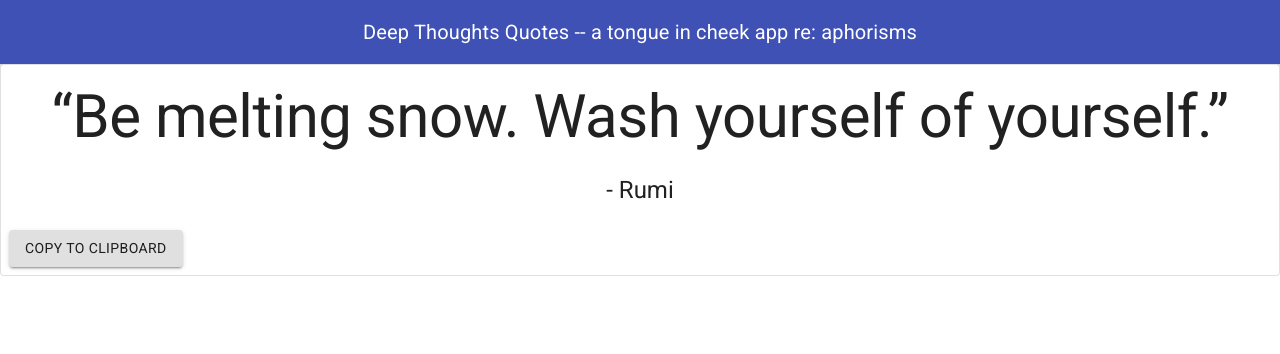
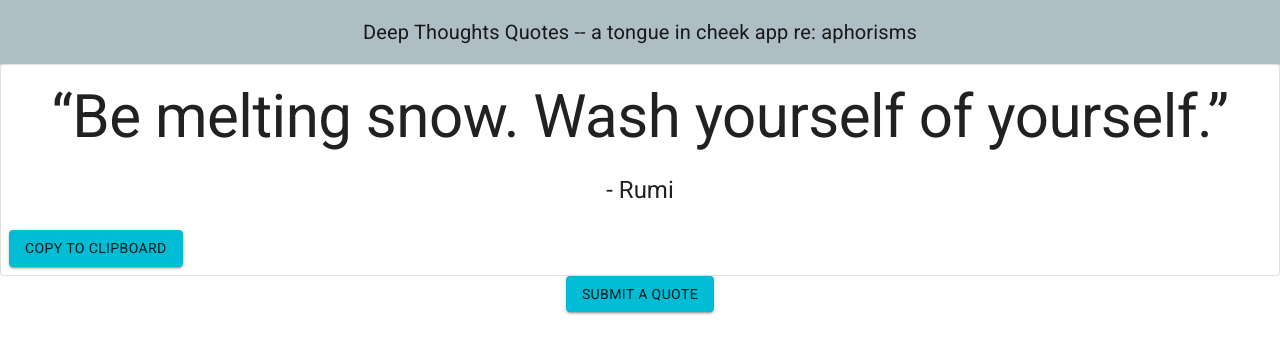
Before and after one commit to MichaelBurak/deep-thoughts-refactor, a React (Create React App) app: page / in a window 1280 px wide. Shown: the top 354 px of the page. Built offline with nearby package versions, Linux system fonts and the light colour scheme.

Commit message:
styling or themeing and submissionformcontainer

```diff
--- a/src/App.js
+++ b/src/App.js
@@ -1,13 +1,33 @@
 import './App.css';
 import 'fontsource-roboto';
+import { createMuiTheme } from '@material-ui/core/styles';
+import { ThemeProvider } from '@material-ui/styles';
 import QuoteAppBar from './components/QuoteAppBar';
 import DisplayedQuote from './components/DisplayedQuote';
+import SubmissionFormContainer from './components/SubmissionFormContainer'
+
+const theme = createMuiTheme({
+  palette: {
+    primary: {
+      // A blue grey theme
+      main: '#afbdc4',
+      light: '#e1eff7',
+      dark: '#808d94',
+    },
+    secondary:{
+      main:'#00bcd4'
+    }
+  },
+});
 
 function App() {
   return (
     <div className="App">
+      <ThemeProvider theme={theme}>
       <QuoteAppBar/>
       <DisplayedQuote/>
+      <SubmissionFormContainer/>
+      </ThemeProvider>
     </div>
   )
 }
--- a/src/components/DisplayedQuote.js
+++ b/src/components/DisplayedQuote.js
@@ -19,16 +19,16 @@ export default function DisplayedQuote() {
     <Card className={classes.root} variant="outlined">
       <CardContent>
         <Typography variant="h2" className={classes.title} gutterBottom>
-            {/* Main Quote Text */}
+            {/* Main Quote Text to be fetched from DB */}
         “Be melting snow. Wash yourself of yourself.”
         </Typography>
         <Typography variant="h5" component="h2">
-            {/* Author Name */}
+            {/* Author Name to be fetched from DB */}
           - Rumi
         </Typography>
       </CardContent>
       <CardActions>
-        <Button variant="contained">Copy To Clipboard</Button>
+        <Button variant="contained" color="secondary">Copy To Clipboard</Button>
       </CardActions>
     </Card>
   );
--- a/src/components/QuoteAppBar.js
+++ b/src/components/QuoteAppBar.js
@@ -21,7 +21,7 @@ export default function QuoteAppBar() {
     <div className={classes.root}>
       <AppBar position="static">
         <Toolbar>
-          <Typography variant="h6" className={classes.title}>
+          <Typography variant="h6" className={classes.title} color="accent" >
             Deep Thoughts Quotes -- a tongue in cheek app re: aphorisms
           </Typography>
         </Toolbar>
--- /dev/null
+++ b/src/components/SubmissionFormContainer.js
@@ -0,0 +1,61 @@
+import React from 'react';
+import Button from '@material-ui/core/Button';
+import TextField from '@material-ui/core/TextField';
+import Dialog from '@material-ui/core/Dialog';
+import DialogActions from '@material-ui/core/DialogActions';
+import DialogContent from '@material-ui/core/DialogContent';
+import DialogContentText from '@material-ui/core/DialogContentText';
+import DialogTitle from '@material-ui/core/DialogTitle';
+
+export default function FormDialog() {
+  const [open, setOpen] = React.useState(false);
+
+  const handleClickOpen = () => {
+    setOpen(true);
+  };
+
+  const handleClose = () => {
+    setOpen(false);
+  };
+
+  return (
+    <div>
+        {/* Submit A Quote Header  */}
+      <Button variant="contained" color="secondary" onClick={handleClickOpen}>
+        Submit A Quote
+      </Button>
+      <Dialog open={open} onClose={handleClose} aria-labelledby="form-dialog-title">
+        <DialogTitle id="form-dialog-title">Submit A Quote with Author Attribution</DialogTitle>
+        <DialogContent>
+          {/* <DialogContentText>
+
+          </DialogContentText> */}
+          {/* Submit A Quote Text Input Field */}
+          <TextField
+            autoFocus
+            margin="dense"
+            id="quoteText"
+            label="Quote Text"
+            fullWidth
+          />
+          {/* Author Text Input Field */}
+          <TextField
+          autoFocus
+          margin="dense"
+          id="author"
+          label="Author"
+          fullWidth
+          />
+        </DialogContent>
+        <DialogActions>
+          <Button onClick={handleClose} variant="contained" color="secondary">
+            Cancel
+          </Button>
+          <Button onClick={handleClose} variant="contained" color="secondary">
+            Submit Quote
+          </Button>
+        </DialogActions>
+      </Dialog>
+    </div>
+  );
+}
```
